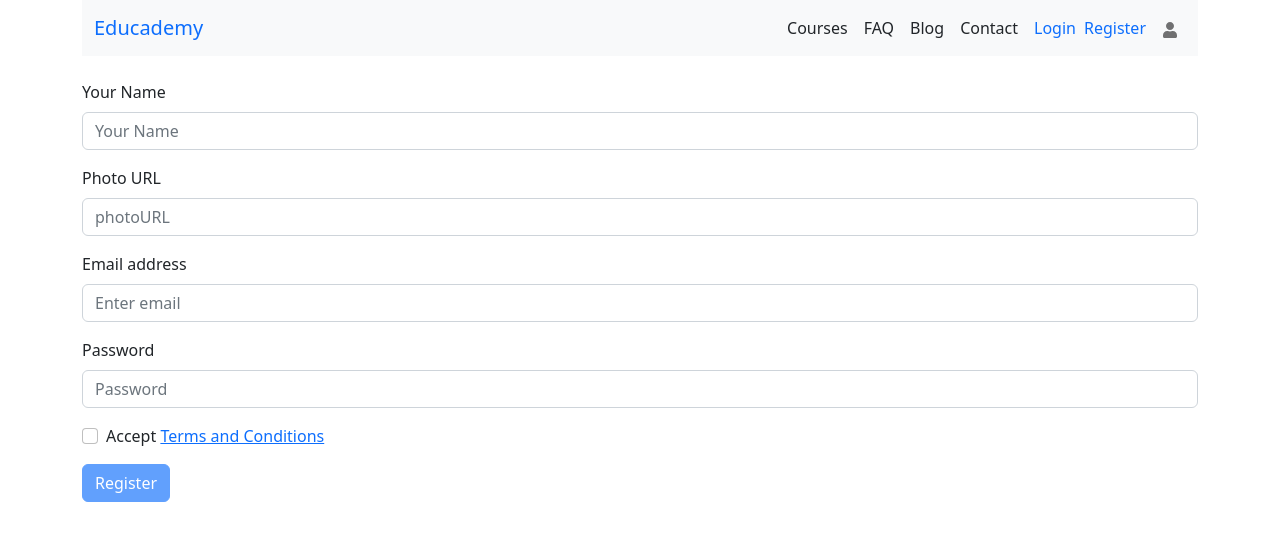
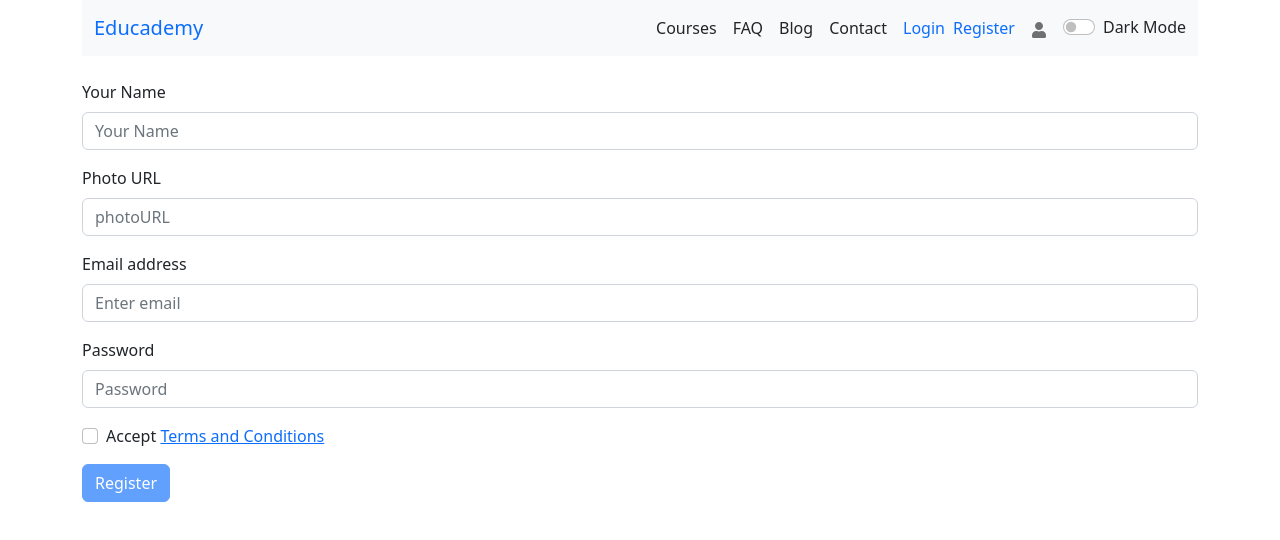
Before and after one commit to thinkingmore/educademy, a React (Create React App) app: page /register in a window 1280 px wide. Shown: the top 540 px of the page. Built offline with nearby package versions, Linux system fonts and the light colour scheme; no server answers.

Commit message:
added a theme toggle button to header

```diff
--- a/src/Pages/Login/Register/Register.js
+++ b/src/Pages/Login/Register/Register.js
@@ -72,7 +72,7 @@ const Register = () => {
                     <Form.Check
                             type="checkbox"
                             onClick={handleAccepted}
-                            label={<>Accept <Link to='/terms'>Terms and Conditions</Link></>}
+                            label={<>Accept <Link to='/faq'>Terms and Conditions</Link></>}
                     ></Form.Check>
                 </Form.Group>
                 <Button variant="primary" type="submit" disabled={!accepted}>
--- a/src/layout/Header/Header.js
+++ b/src/layout/Header/Header.js
@@ -52,6 +52,10 @@ const Header = () => {
                     <div className='d-lg-none'>
                         {/* <LeftSideNav></LeftSideNav> */}
                     </div>
+                    <div class="form-check form-switch ms-2 ">
+                        <input className="form-check-input" type="checkbox" role="switch" id="flexSwitchCheckDefaul/"/>
+                        <label className="form-check-label" for="flexSwitchCheckDefault">Dark Mode</label>
+                   </div>
                     </Navbar.Collapse>
                 </Container>
             </Navbar>
```
